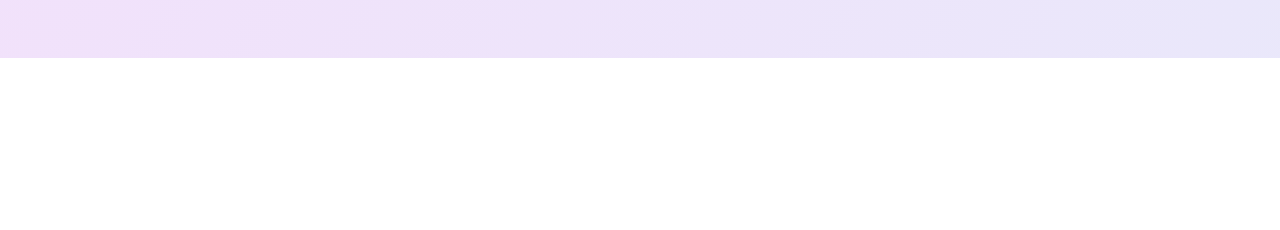
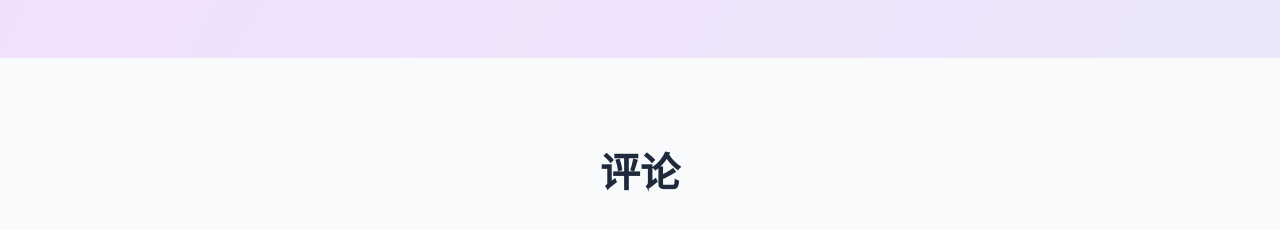
Before and after one commit to Little100/Web_Myself, a plain HTML site: page index.html in a window 1280 px wide. Shown: the part 3851-4081 px from the top of the page. Before the commit the page ends 3909 px from the top, so only its background shows below. Drawn offline with nearby package versions, Linux system fonts and the light colour scheme; a web font is replaced by a local one.

Commit message:
更新issue评论

```diff
--- a/index.html
+++ b/index.html
@@ -344,6 +344,13 @@
                 </div>
             </div>
         </section>
+
+        <section id="comments" class="comments-section" :class="{ 'dark': isDark }">
+            <div class="container">
+                <h2 class="section-title">评论</h2>
+                <div class="giscus-container"></div>
+            </div>
+        </section>
     </div>
 
     <div id="chartModal" class="modal">
--- a/script.js
+++ b/script.js
@@ -78,8 +78,35 @@ const app = createApp({
     this.updateDisplayProjects()
     this.isLoading = false
     window.closeModal = this.closeModal.bind(this)
+    this.loadGiscus()
   },
   methods: {
+    loadGiscus() {
+      const giscusContainer = document.querySelector('.giscus-container');
+      if (!giscusContainer) return;
+
+      while (giscusContainer.firstChild) {
+        giscusContainer.removeChild(giscusContainer.firstChild);
+      }
+
+      const script = document.createElement('script');
+      script.src = 'https://giscus.app/client.js';
+      script.setAttribute('data-repo', 'Little100/Web_Myself');
+      script.setAttribute('data-repo-id', 'R_kgDOMf63qQ');
+      script.setAttribute('data-category', 'Announcements');
+      script.setAttribute('data-category-id', 'DIC_kwDOMf63qc4Chd2k');
+      script.setAttribute('data-mapping', 'pathname');
+      script.setAttribute('data-strict', '0');
+      script.setAttribute('data-reactions-enabled', '1');
+      script.setAttribute('data-emit-metadata', '0');
+      script.setAttribute('data-input-position', 'bottom');
+      script.setAttribute('data-theme', this.isDark ? 'dark' : 'light');
+      script.setAttribute('data-lang', 'zh-CN');
+      script.crossOrigin = 'anonymous';
+      script.async = true;
+
+      giscusContainer.appendChild(script);
+    },
     formatLargeNumber(num) {
       if (num >= 100000000) return `${(num / 100000000).toFixed(2)}亿`
       if (num >= 10000) return `${(num / 10000).toFixed(2)}万`
@@ -592,6 +619,7 @@ const app = createApp({
       this.isDark = !this.isDark
       this.applyTheme()
       localStorage.setItem("theme", this.isDark ? "dark" : "light")
+      this.loadGiscus()
     },
 
     applyTheme() {
--- a/styles.css
+++ b/styles.css
@@ -1640,3 +1640,13 @@ body.dark::before {
     background-position: 0% 50%;
   }
 }
+
+.comments-section {
+  padding: 80px 0;
+  background: var(--surface-color);
+  transition: all 0.3s ease;
+}
+
+.giscus-container {
+  margin-top: 50px;
+}
```
